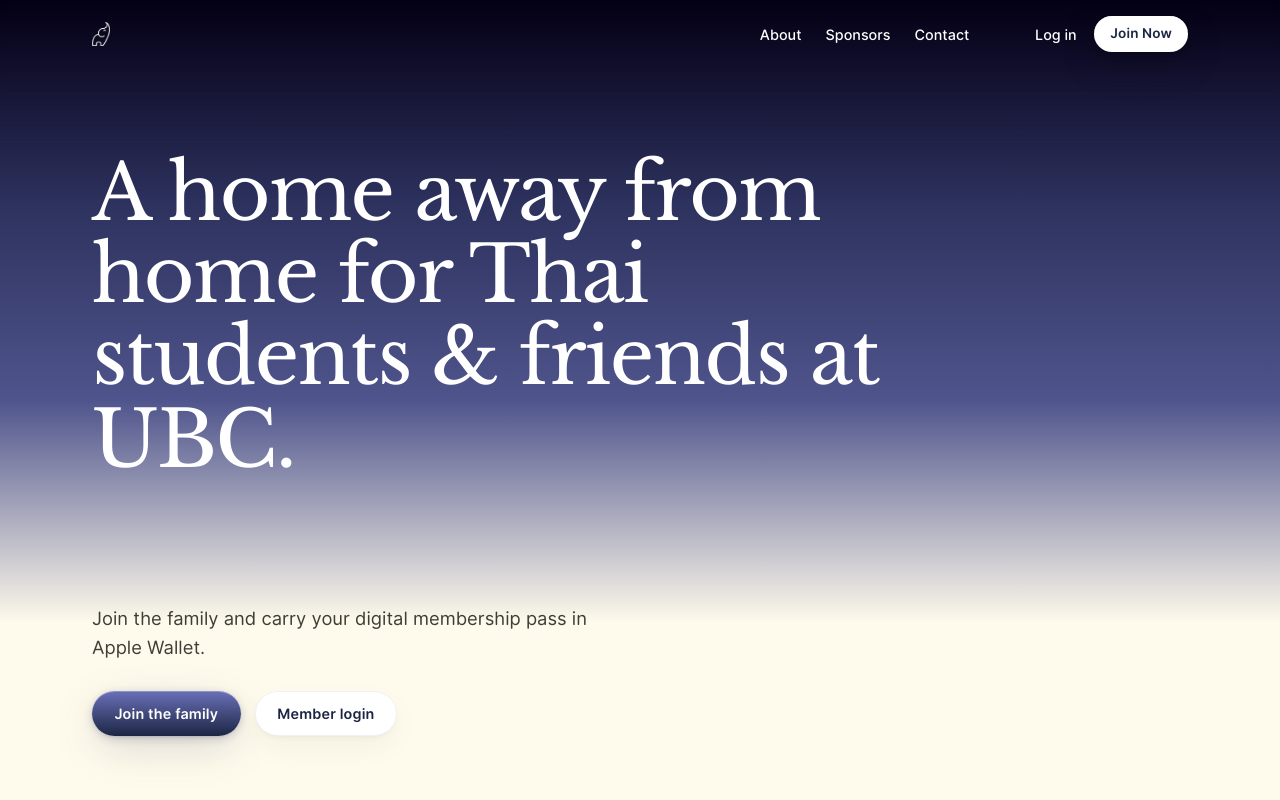
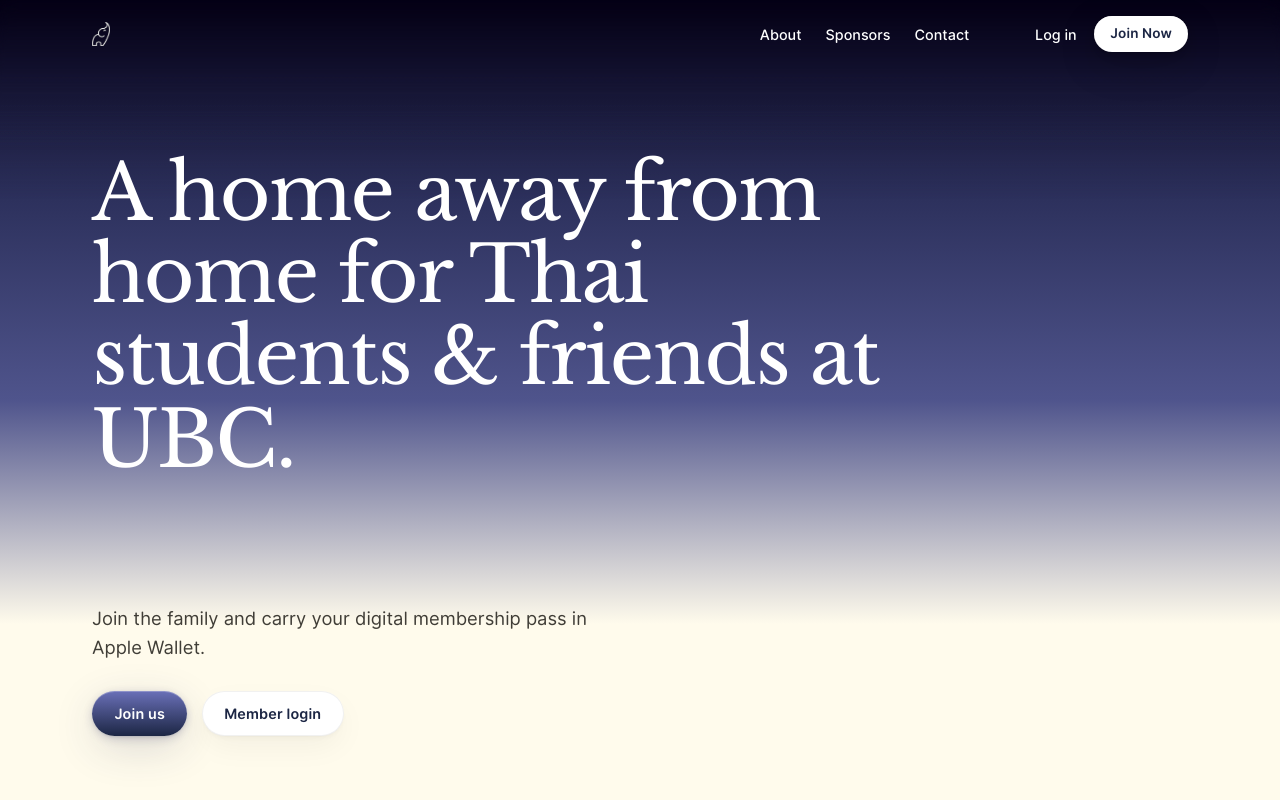
Before and after one commit to ubcthaiaiyara/website, a Next.js app: page / in a window 1280 px wide. Shown: the top 800 px of the page. Built offline with nearby package versions, Linux system fonts and the light colour scheme; no server answers.

Commit message:
copy(home): change CTA from "Join the family" to "Join us"

```diff
--- a/app/page.tsx
+++ b/app/page.tsx
@@ -19,7 +19,7 @@ export default function HomePage() {
                         </p>
                         <div className="hero-cta">
                             <Link className="button" href="/join">
-                                Join the family
+                                Join us
                             </Link>
                             <Link
                                 className="button button-ghost"
```
